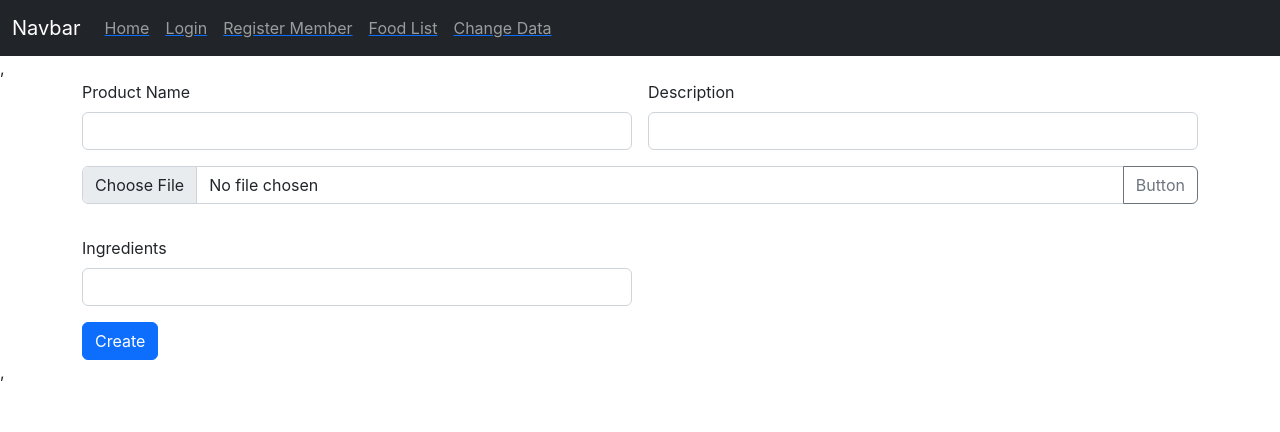
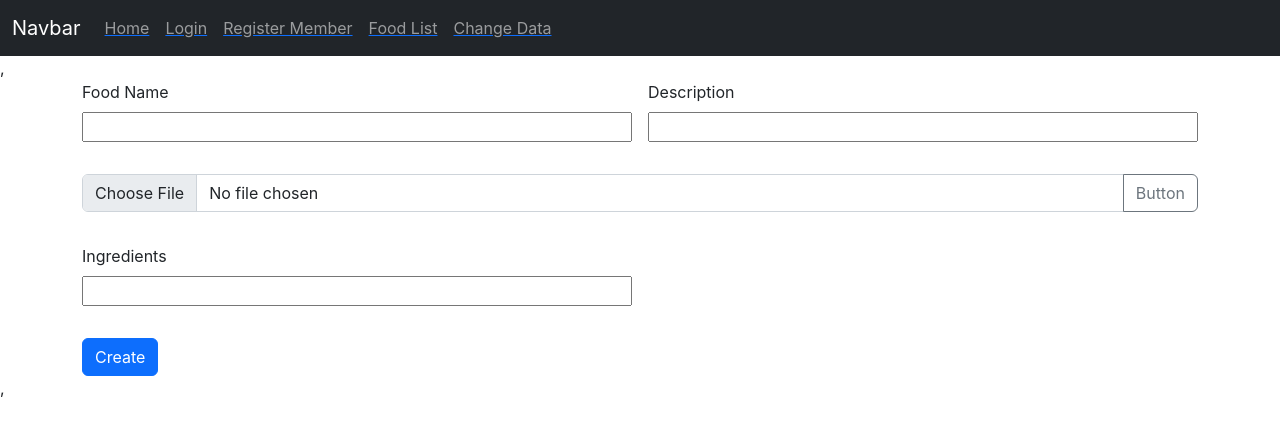
Before and after one commit to mrizqputra/my-final-project, a React (Create React App) app: page /changefooddata in a window 1280 px wide. Shown: the top 432 px of the page. Built offline with nearby package versions, Linux system fonts and the light colour scheme.

Commit message:
modify change food

```diff
--- a/src/Changefooddata.js
+++ b/src/Changefooddata.js
@@ -1,4 +1,6 @@
 import axios from "axios";
+import { useFormik, yupToFormErrors } from 'formik';
+import * as Yup from 'yup';
 import React, { useEffect, useState } from "react";
 import Upload from "./Upload";
 
@@ -15,7 +17,6 @@ function Changefooddata() {
     // import images url
     const [fileToUpload, setFileToUpload] = useState('');
 
-
     // const [nameEdit, setNameEdit] = useState("");
     // const [descriptionEdit, setDescriptionEdit] = useState("");
     // const [imageUrlEdit, setImageUrlEdit] = useState("");
@@ -23,18 +24,18 @@ function Changefooddata() {
     // const [ratingEdit, setRatingEdit] = useState();
     // const [totalLikesEdit, setTotalLikesEdit] = useState();
 
-    const handleName = (event) => {
-        console.log(event.target.value)
-        setName(event.target.value)
-    }
-    const handleDescription = (event) => {
-        console.log(event.target.value)
-        setDescription(event.target.value)
-    }
-    const handleIngredients = (event) => {
-        console.log(event.target.value)
-        setIngredients(event.target.value)
-    }
+    // const handleName = (event) => {
+    //     // console.log(event.target.value)
+    //     setName(event.target.value)
+    // }
+    // const handleDescription = (event) => {
+    //     // console.log(event.target.value)
+    //     setDescription(event.target.value)
+    // }
+    // const handleIngredients = (event) => {
+    //     // console.log(event.target.value)
+    //     setIngredients(event.target.value)
+    // }
     // const handleRating = (event) => {
     //     console.log(event.target.value)
     //     setRating(event.target.value)
@@ -59,7 +60,18 @@ function Changefooddata() {
     //   console.log(event.target.value)
     //   setPriceEdit(event.target.value)
     // }
-    const handleSubmit = () => {
+
+    const formik = useFormik({
+        initialValues: {
+            name: '',
+            description: '',
+            ingredients: '',
+        },
+        validationSchema: Yup.object({
+
+        }),
+        handleSubmit: values => {
+            console.log(fileToUpload)
             axios({
                 method: 'post',
                 url: `${process.env.REACT_APP_BASE_URL}/api/v1/create-food`,
@@ -68,19 +80,22 @@ function Changefooddata() {
                     Authorization: `Bearer ${localStorage.getItem('token')}`
                 },
                 data: {
-                name: name,
-                description: description,
+                    name: values.name,
+                    description: values.description,
                     imageUrl: fileToUpload,
-                ingredients: ingredients,
+                    ingredients: values.ingredients,
                     // rating: rating,
                     // totalLikes: rating,
                 }
             }).then((response) => {
+                alert('tambah makanan berhasil!')
                 console.log(response)
             }).catch((error) => {
                 console.error(error)
             })
-    }
+        },
+    })
+
     // const handleEdit = (id) => {
     //   if (window.confirm('are you sure you want to edit?')) {
     //     axios({
@@ -117,22 +132,41 @@ function Changefooddata() {
 
     return (
         <div className="container">
-            <form className="row g-3" onSubmit={handleSubmit}>
+            <form className="row g-3" onSubmit={formik.handleSubmit}>
                 <div className="col-md-6">
-                    <label for="inputName" className="form-label">Product Name</label>
-                    <input value={name} onChange={handleName} type="text" className="form-control" id="inputProductName" />
+                    <label for="inputName" className="form-label">Food Name</label>
+                    <input
+                        value={formik.values.name}
+                        onChange={formik.handleChange}
+                        onBlur={formik.handleBlur}
+                        type="text"
+                        className="input-group mb-3"
+                        id="inputProductName" />
                 </div>
+                {formik.touched.name && formik.errors.name ? (
+          <div>{formik.errors.name}</div>
+        ) : null}
                 <div className="col-md-6">
                     <label for="inputAge" className="form-label">Description</label>
-                    <input value={description} onChange={handleDescription} type="text" className="form-control" id="inputDescription" />
+                    <input value={formik.values.description}
+                        onChange={formik.handleChange}
+                        onBlur={formik.handleBlur}
+                        type="text"
+                        className="input-group mb-3"
+                        id="inputDescription" />
                 </div>
                 <div class="mb-3">
                     <Upload
                         onChange={(value) => setFileToUpload(value)} />
                 </div>
                 <div className="col-md-6">
-                    <label for="inputName" className="form-label">Ingredients</label>
-                    <input value={ingredients} onChange={handleIngredients} type="text" className="form-control" id="inputProductName" />
+                    <label for="inputIngredient" className="form-label">Ingredients</label>
+                    <input value={formik.values.ingredients}
+                        onChange={formik.handleChange}
+                        onBlur={formik.handleBlur}
+                        type="text"
+                        className="input-group mb-3"
+                        id="inputIngredient" />
                 </div>
                 {/* <div className="col-md-6">
                     <label for="inputName" className="form-label">Ratinge</label>
--- a/src/Register.js
+++ b/src/Register.js
@@ -3,7 +3,6 @@ import { useFormik } from 'formik';
 import * as Yup from 'yup';
 import axios from "axios";
 import Upload from "./Upload";
-import BASE_URL from "./baseurl";
 
 const Register = () => {
   const [fileToUpload, setFileToUpload] = useState('');
```
Lines whose indentation alone changed are shown as unchanged.
